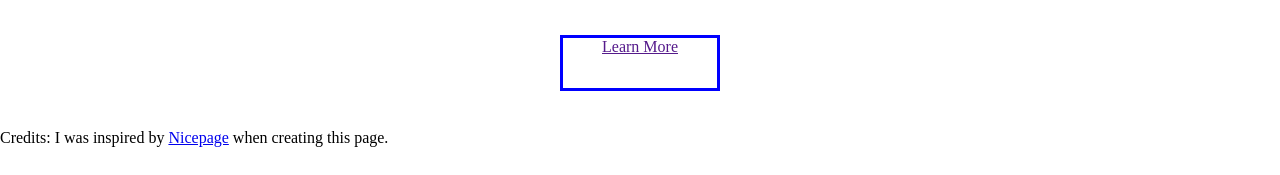
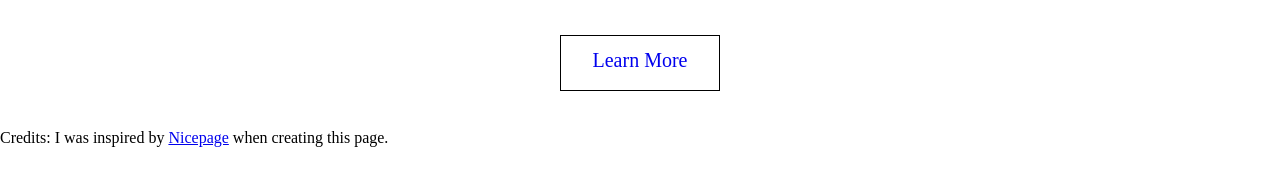
Before and after one commit to ATErcan/home-plant, a plain HTML site: page index.html in a window 1280 px wide. Shown: the part 625-800 px from the top of the page. Drawn offline with Linux system fonts and the light colour scheme.

Commit message:
button added

```diff
--- a/index.html
+++ b/index.html
@@ -61,7 +61,9 @@
     </main>
 
     <div class="learn-more">
-        <a href="">Learn More</a>
+        <div class="button">
+            <a class="button-link" href="https://www.scmp.com/lifestyle/interiors-living/article/2126797/why-we-should-be-greening-our-homes-plants-top-trend-2018">Learn More</a>
+        </div>
     </div>
 
     <footer class="credits">
--- a/style.css
+++ b/style.css
@@ -105,10 +105,28 @@ li{
     font-weight: bold;
 }
 .learn-more{
-    border: 3px solid #00f;
-    width: 20vh;
-    height: 7vh;
-    overflow:hidden;
+    /* border: 1.5px solid #000; */
+    width: 100%;
     margin: 3% auto;
     text-align: center;
 }
+.button{
+    border: 1.5px solid #000;
+    width: 20vh;
+    margin: auto;
+    height: 7vh;
+    background-color: #fff;
+    color: #000;
+    padding-top: 1%;
+    overflow: hidden;
+    font-size: 20px;
+}
+.button-link{
+    text-decoration: none;
+}
+.button-link:visited{
+    color: #000;
+}
+.button:hover{
+    background-color: #ddd;
+}
```
